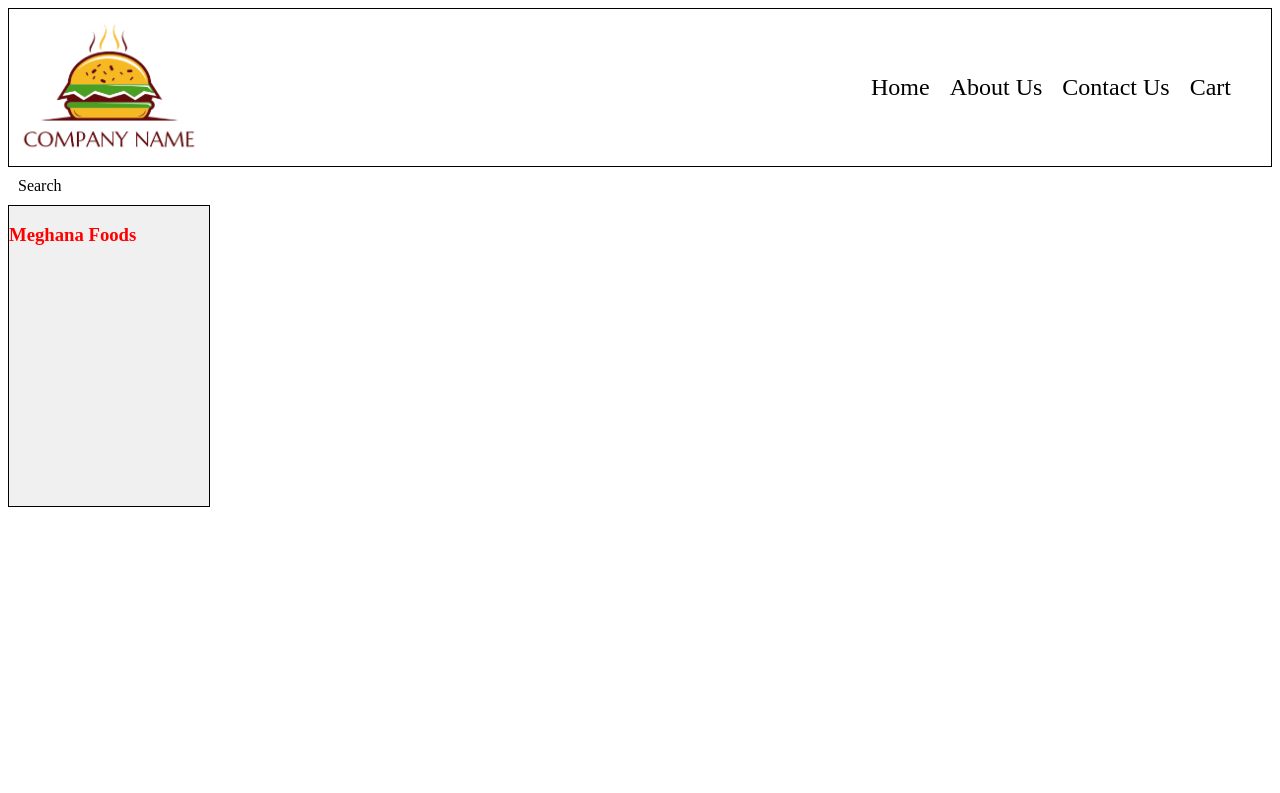
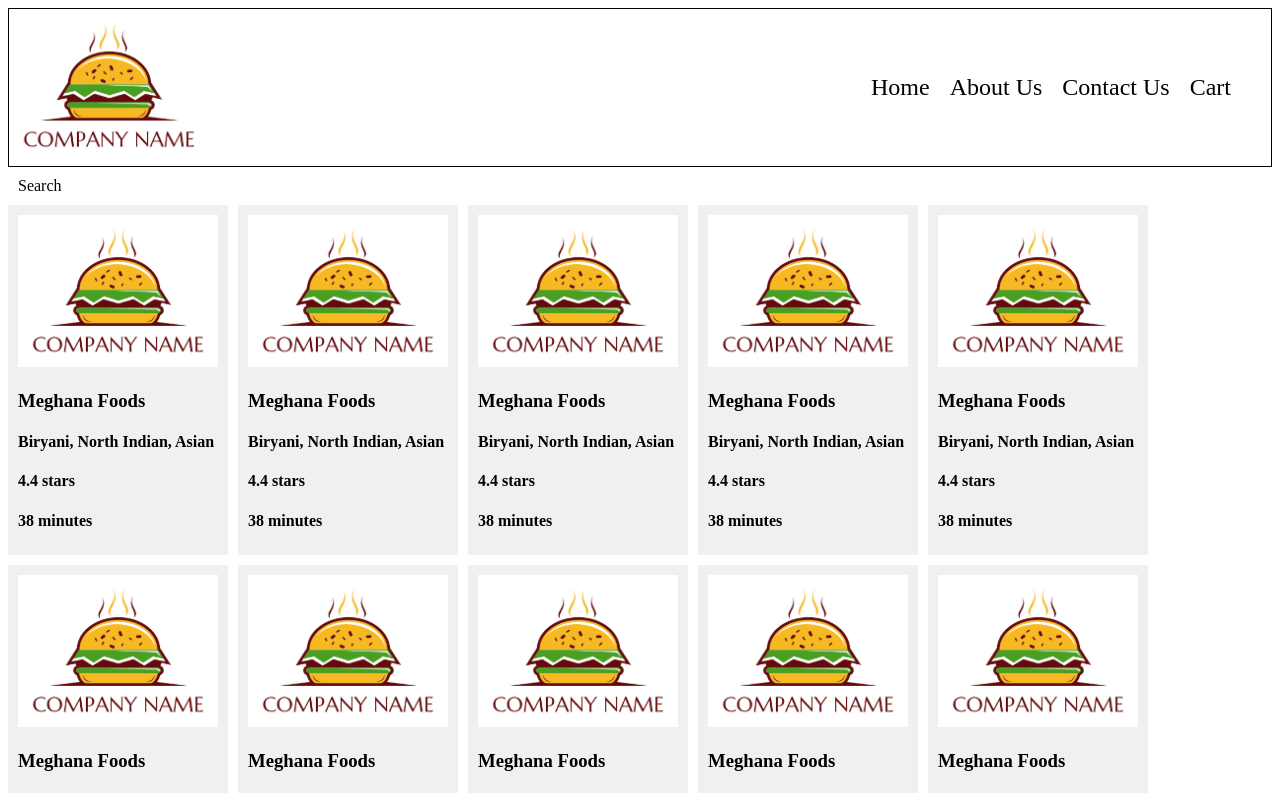
Before and after one commit to Kishan-kumar2020/Namaste-ReactCode, a React (Vite) app: page / in a window 1280 px wide. Shown: the top 793 px of the page. Built offline with nearby package versions, Linux system fonts and the light colour scheme.

Commit message:
Episode 4 Part 01

```diff
--- a/App.js
+++ b/App.js
@@ -37,15 +37,14 @@ const Header = () => {
     )
 }
 
-const StyleCard = {
-    backgroundColor: "#f0f0f0",
-    color: "red"
-}
-
 const RestaurantCard = () => {
     return (
-        <div className="res-card" style={StyleCard}>
+        <div className="res-card" style={{backgroundColor: "#f0f0f0"}}>
+            <img className="res-logo" src={img} alt="res-logo" />
             <h3>Meghana Foods</h3>
+            <h4>Biryani, North Indian, Asian</h4>
+            <h4>4.4 stars</h4>
+            <h4>38 minutes</h4>
         </div>
     )
 }
@@ -56,6 +55,17 @@ const Body = () => {
             <div className="Search">Search</div>
             <div className="res-container">
                 {/* Restaurant Card */}
+                <RestaurantCard />
+                <RestaurantCard />
+                <RestaurantCard />
+                <RestaurantCard />
+                <RestaurantCard />
+                <RestaurantCard />
+                <RestaurantCard />
+                <RestaurantCard />
+                <RestaurantCard />
+                <RestaurantCard />
+                <RestaurantCard />
                 <RestaurantCard />
             </div>
         </div>
--- a/index.css
+++ b/index.css
@@ -28,8 +28,33 @@
     padding: 10px;
 }
 
+.res-container {
+    display: flex;
+    flex-wrap: wrap;
+    gap: 10px;
+}
+
 .res-card {
+    position: relative;
     width: 200px;
-    height: 300px;
+    height: 330px;
+    padding: 10px;
+}
+
+.res-card::before {
+    position: absolute;
+    content: "";
+    width: 100%;
+    height: 100%;
+    top: 0;
+    left: 0;
+}
+
+.res-card:hover::before {
+    cursor: pointer;
     border: 1px solid black;
 }
+
+.res-logo {
+    width: 100%;
+}
```
